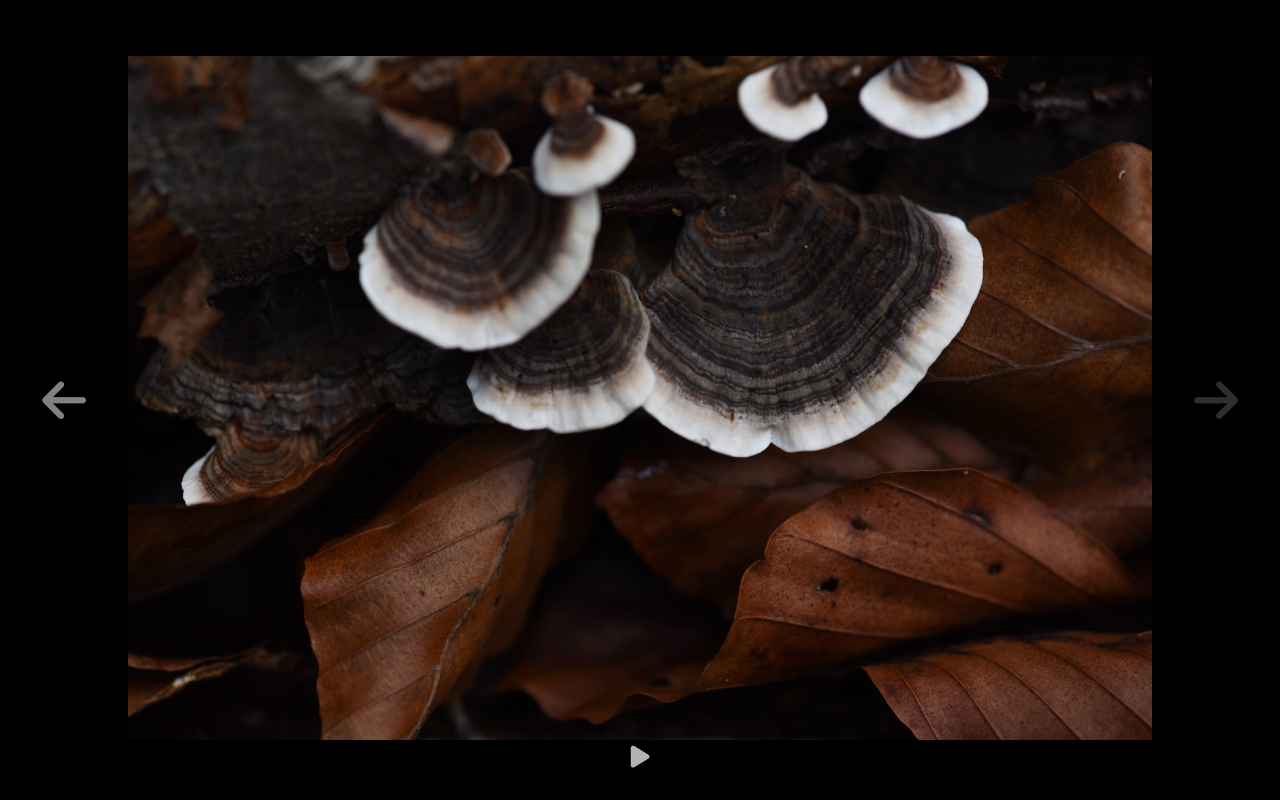
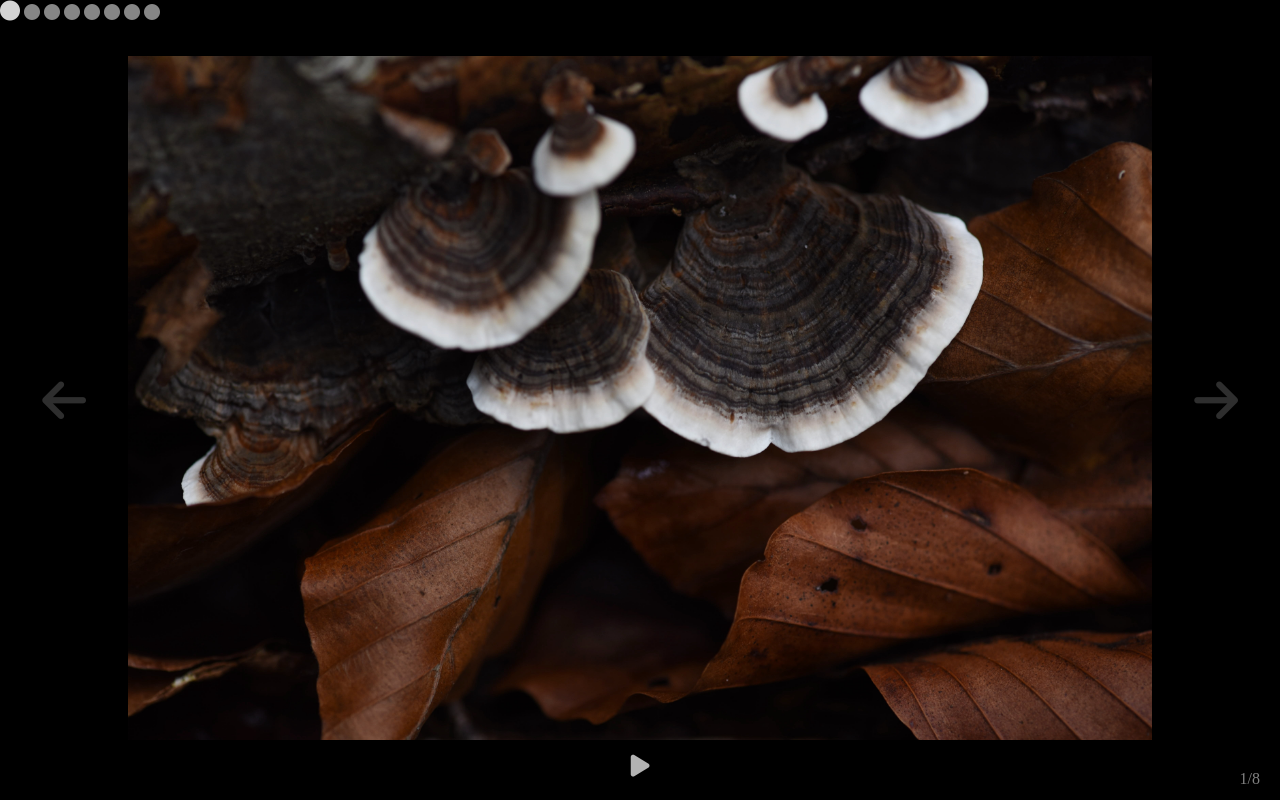
Before and after one commit to kunmanu/slider, a plain HTML site: page index.html in a window 1280 px wide. Drawn offline with Linux system fonts and the light colour scheme.

Commit message:
mvp2 pretty eneough

```diff
--- a/JS/script.js
+++ b/JS/script.js
@@ -5,17 +5,16 @@ const img = document.querySelector(".img")
 img.src = imgArr[0]
 let i=0
 let chrono = null
-
 const leftBtn = document.querySelector(".LeftPanel-btn");
 const rightBtn = document.querySelector(".RightPanel-btn");
 const playBtn = document.querySelector(".Play-btn")
+let counterTxt= document.querySelector('.counter-txt')
+let allDot = document.querySelectorAll(".SiteHeader-list-dot")
 
 
 leftBtn.addEventListener("click",slideBackward)
 rightBtn.addEventListener("click",slideForward)
 playBtn.addEventListener("click", playing)
-
-
 
 function play() {
     chrono=setInterval(slideForward, 2000);
@@ -25,18 +24,6 @@ function pause() {
         clearInterval(chrono)
 
 }
-
-//completement pompé sur https://stackoverflow.com/questions/5597060/detecting-arrow-key-presses-in-javascript
-document.onkeydown = function (e) {
-    switch (e.key) {
-        case 'ArrowLeft':
-            slideBackward()
-            break;
-        case 'ArrowRight':
-            slideForward()
-            break;
-        }
-};
 
 function slideForward() {
     if (i>-1) {
@@ -48,7 +35,15 @@ function slideForward() {
             img.src = imgArr[i]
         }
     }
+
+    document.querySelector('.Current').classList.remove('Current')
+
+    counterTxt.innerHTML = ((i+1)+'/'+(imgArr.length))
+    allDot[i].classList.add("Current")
+    console.log(allDot[i]);
+
 }
+
 
 function slideBackward() {
     if (i>-1) {
@@ -60,29 +55,45 @@ function slideBackward() {
             img.src = imgArr[i]
         }
     }
+    document.querySelector('.Current').classList.remove('Current')
+    counterTxt.innerHTML = ((i+1)+'/'+(imgArr.length))
+    allDot[i].classList.add("Current")
 }
+
+// fonction du bouton play
 function playing() {
     if (playBtn.classList.contains("playing")===false){
         playBtn.classList.add("playing")
-        // playBtn.classList.remove("fa-play")
-        // playBtn.classList.add("fa-pause")
         chrono=setInterval(slideForward, 2000);
         playBtn.innerHTML = '<i class="fa-solid fa-pause"></i>'
     }
     else{
         playBtn.classList.remove("playing")
-        // playBtn.classList.add("fa-play")
-        // playBtn.classList.remove("fa-pause")
         playBtn.innerHTML = '<i class="fa-solid fa-play"></i>'
-
         clearInterval(chrono)
     }
 }
 
+//déplacement grace au puces
+for (let y = 0; y < allDot.length; y++) {
+    currentDot = allDot[y];
+    currentDot.addEventListener("click", function () {
+        img.src=imgArr[y]
+        document.querySelector('.Current').classList.remove('Current')
+        allDot[y].classList.add("Current")
+        counterTxt.innerHTML = ((y+1)+'/'+(imgArr.length))
 
+    })
+}
 
-
-
-
-
-//completement pompé sur https://stackoverflow.com/questions/5597060/detecting-arrow-key-presses-in-javascript
+//Control au clavier https://stackoverflow.com/questions/5597060/detecting-arrow-key-presses-in-javascript
+document.onkeydown = function (e) {
+    switch (e.key) {
+        case 'ArrowLeft':
+            slideBackward()
+            break;
+        case 'ArrowRight':
+            slideForward()
+            break;
+        }
+};
--- a/index.html
+++ b/index.html
@@ -10,12 +10,15 @@
 </head>
 <body>
     <header class="SiteHeader">
-        <div class="SiteHeader-title">
-            <h1 class="SiteHeader-title-h1">
-                Diaporama
-            </h1>
-        </div>
-        <div class="SiteHeader-Upload">
+        <div class="SiteHeader-list">
+            <span class="SiteHeader-list-dot Current"><i class="fa-solid fa-circle"></i></span>
+            <span class="SiteHeader-list-dot"><i class="fa-solid fa-circle"></i></span>
+            <span class="SiteHeader-list-dot"><i class="fa-solid fa-circle"></i></span>
+            <span class="SiteHeader-list-dot"><i class="fa-solid fa-circle"></i></span>
+            <span class="SiteHeader-list-dot"><i class="fa-solid fa-circle"></i></span>
+            <span class="SiteHeader-list-dot"><i class="fa-solid fa-circle"></i></span>
+            <span class="SiteHeader-list-dot"><i class="fa-solid fa-circle"></i></span>
+            <span class="SiteHeader-list-dot"><i class="fa-solid fa-circle"></i></span>
         </div>
     </header>
         <div class="GeneralContainer">
@@ -36,21 +39,15 @@
         </div>
     </div>
     <footer class="SiteFooter">
-        <!-- <div class="SiteFooter-list" >
-            <ul>
-                <li></li>
-                <li></li>
-                <li></li>
-            </ul>
-        </div> -->
+        <div class="SiteFooter-list" >
+        </div>
         <div class="SiteFooter-Control">
             <button class="Play-btn">
                 <i class="fa-solid fa-play"></i>
-                <!-- <i class="fa-solid fa-pause"></i> -->
             </button>
-            <!-- <button class="Pause-btn">
-                pause
-            </button> -->
+        </div>
+        <div class="SiteFooter-counter">
+            <p class="counter-txt">1/8</p>
         </div>
     </footer>
 
--- a/styles/style.scss
+++ b/styles/style.scss
@@ -21,24 +21,33 @@ img {
 
 
 .SiteHeader{
-    background-color: black;
-    display: none;
+    background-color: transparent;
+    position: fixed;
     margin: 0;
-    &-title{
-        h1{
-            margin-top: 0;
-            margin-bottom: 10px;
-            color: white;
-        }
-        h2{
-            margin:0;
-            padding:0;
+    display: flex;
+    align-items: center;
+    justify-content: center;
+    &-list{
+        margin-top: 0;
+        margin-bottom: 10px;
+        z-index: 1;
+        &-dot{
+            color: rgb(134, 134, 134);
+            &:hover{
+            color: rgb(211, 211, 211);
+            }
         }
     }
 }
 
+.Current{
+    color :rgb(255, 255, 255);
+    font-size: 20px;
+}
+
 
 .GeneralContainer{
+    z-index: 0;
     align-items: center;
     display: flex;
     height:100vh;
@@ -48,7 +57,7 @@ img {
     &-Panels{
         height: 100%;
         button{
-            background: transparent;
+            background-color: transparent;
             border: none ;
             height: 100%;
             width: 8rem;
@@ -69,7 +78,6 @@ img {
         align-items: center;
         display: grid;
         justify-content: center;
-        z-index: 0;
         img{
             height: 100%;
             max-height: 99vh;
@@ -82,18 +90,26 @@ img {
 
 
 .SiteFooter{
+    // display: flex;
     text-align: center;
     height: 3rem;
     width: 100vw;
     position: fixed;
     bottom: 0;
     background-color: transparent;
+        p{
+            color:gray;
+            position: absolute;
+            right: 20px;
+            transform: translate(0px, -11px);
+        }
         button{
             border: none;
             color: rgb(179, 179, 179);
+            display: contents;
             font-size: 25px;
             height: 65px;
-            width:  750px;
+            width:  50vw;
             background-color: transparent;
             transform: translate(0px, -27px);
             i{
```
Also changed, not shown: styles/style.css, 1 other file.
